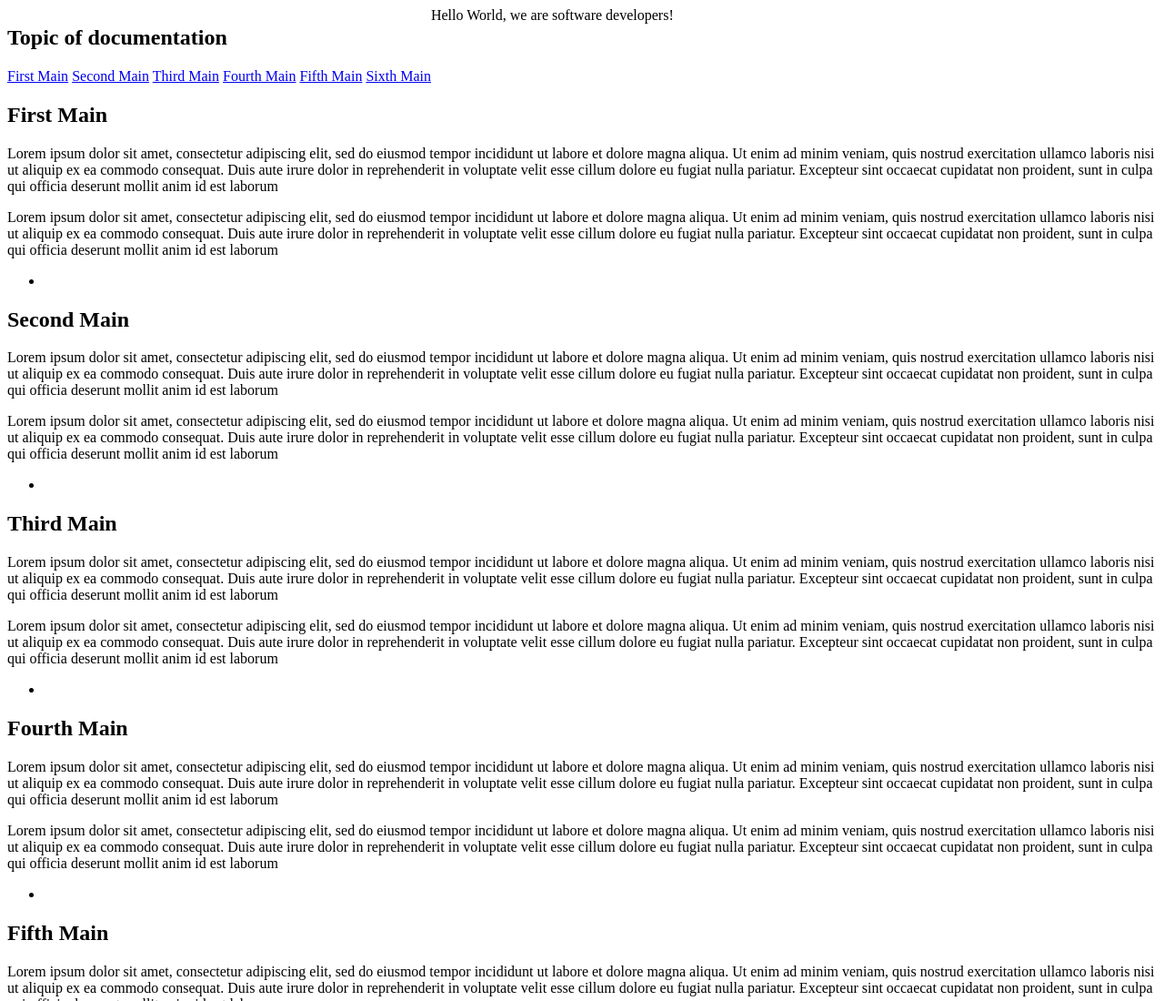
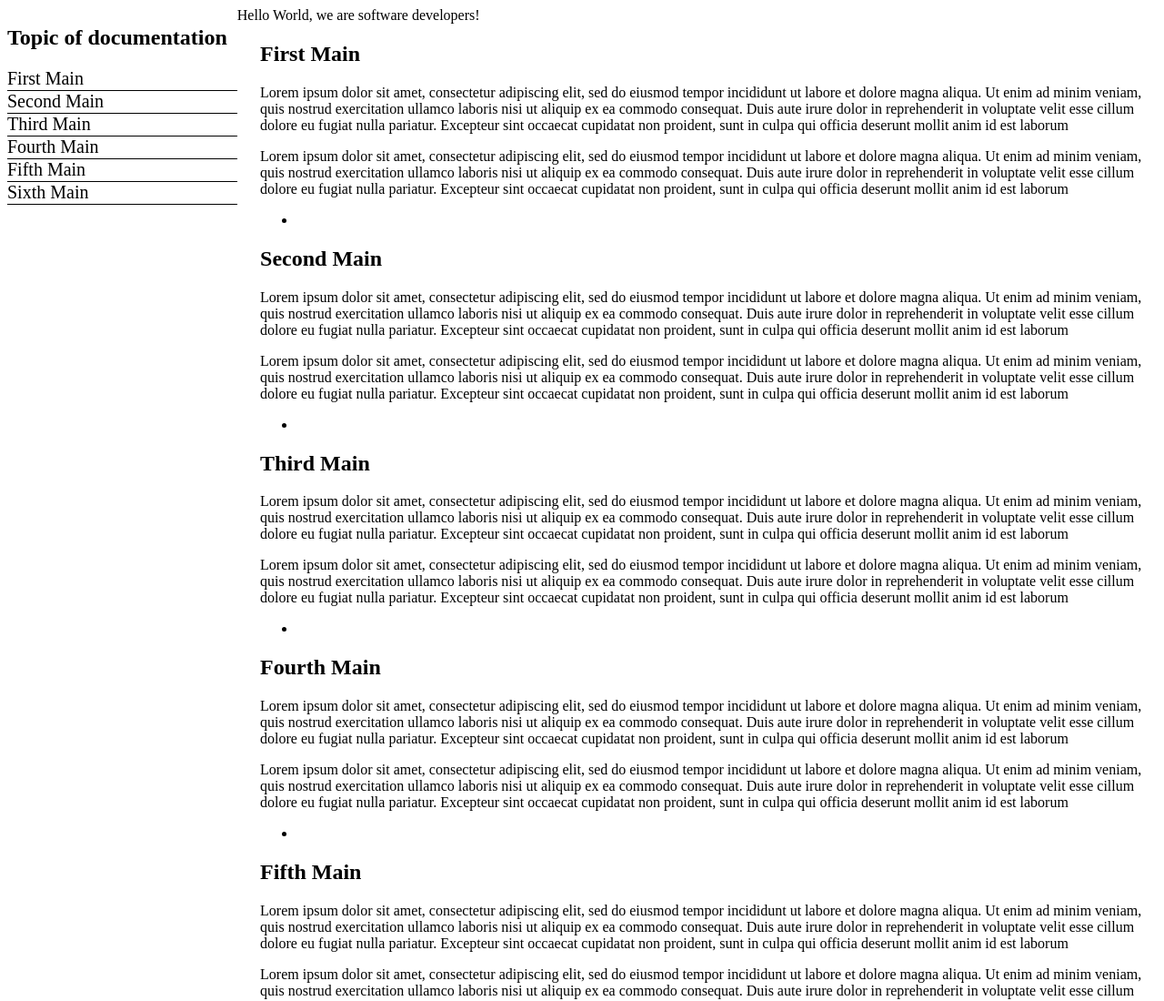
Before and after one commit to wathigo/OKEZIE-SIMON, a plain HTML site: page index.html in a window 1280 px wide. Shown: the top 1100 px of the page at 91% size. Drawn offline with Linux system fonts and the light colour scheme.

Commit message:
Added some css styling

```diff
--- a/css/style.css
+++ b/css/style.css
@@ -1,14 +1,28 @@
 @media only screen and (min-width: 768px) {
-    body {
-        position: relative;
-    }
     #navbar {
         float: left;
         display: block;
         margin: auto;
+        height: 50vh;
+        width: 20%;
+        overflow-y: scroll;
+    }
+    #navbar a{
+      display: block;
+      color: black;
+      border-bottom: solid 1px black;
+      height: 3vh;
+      text-decoration:none;
+      font-size: 20px;
     }
     #main-doc{
         float: right;
         margin: auto;
+        width: 78%;
+        height: auto;
     }
 }
+
+body {
+    position: relative;
+}
```
